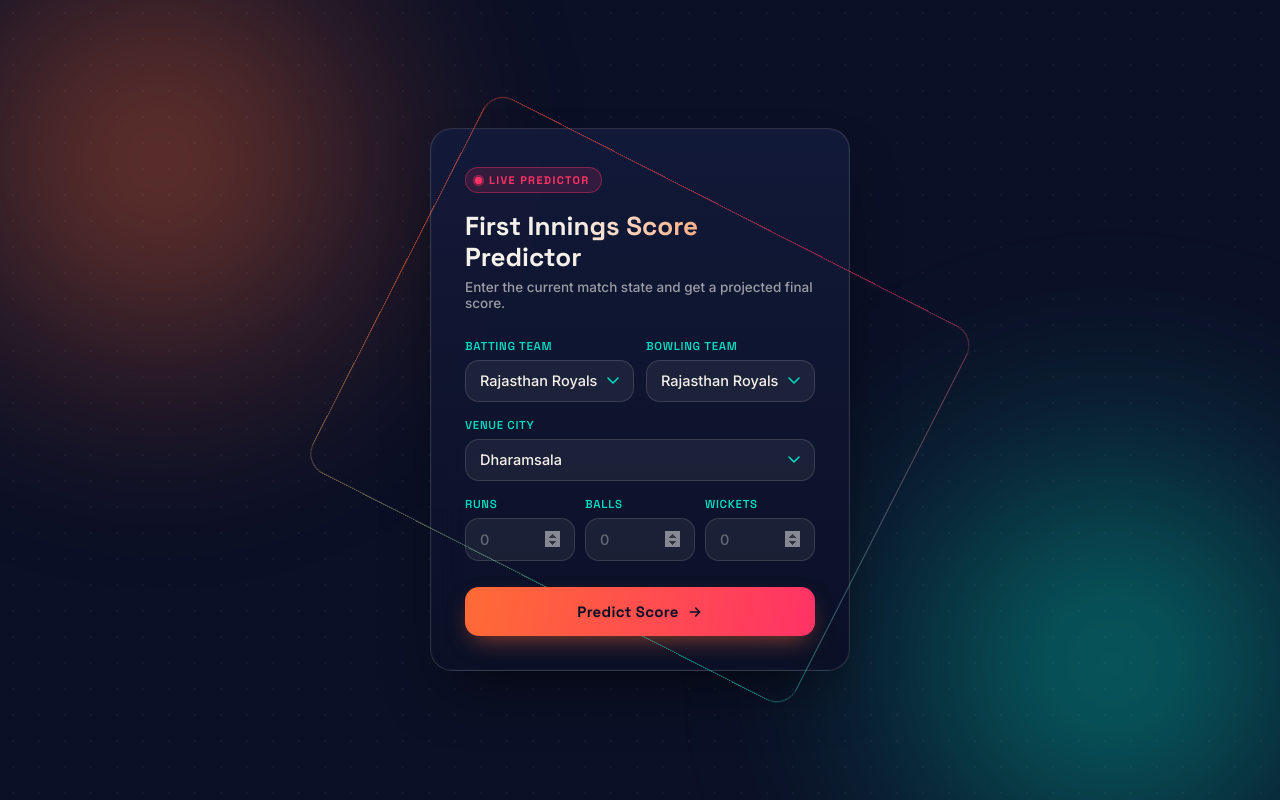
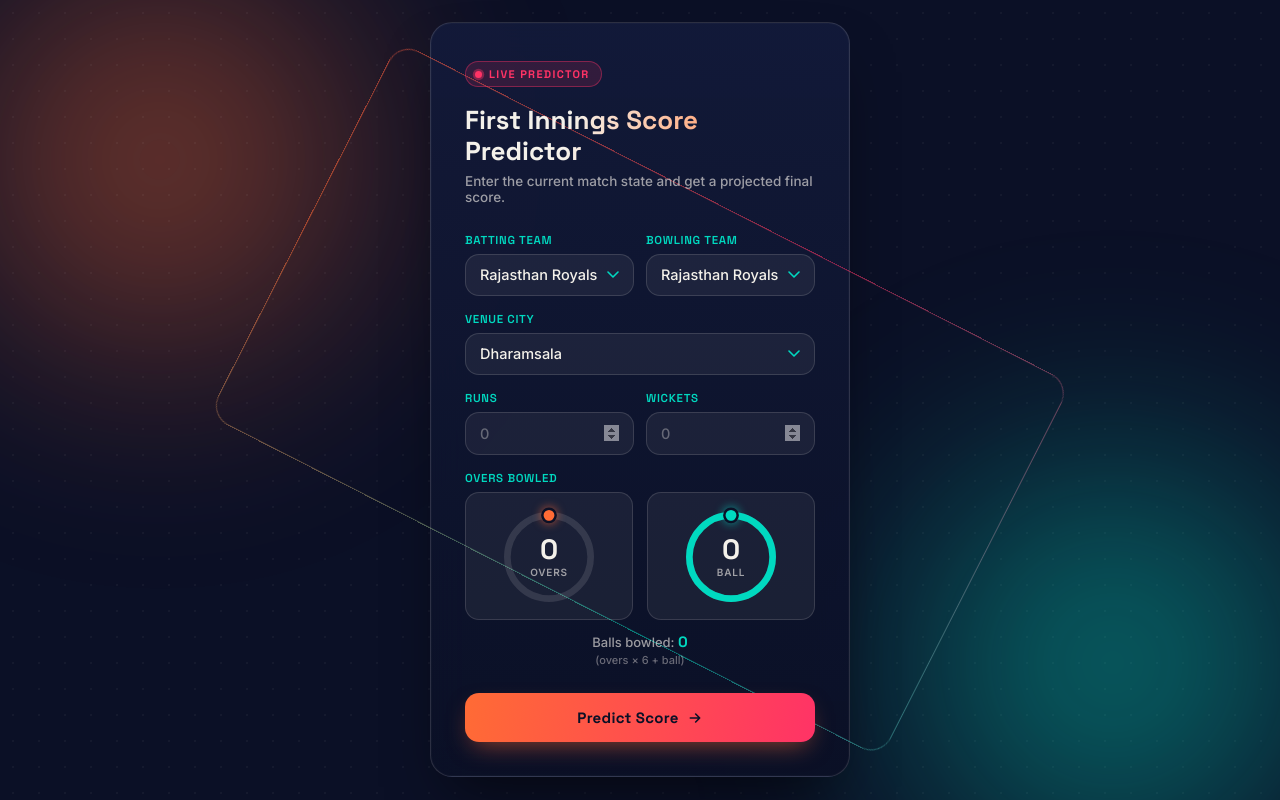
Before and after one commit to nagendragouda390-lgtm/Cricket-score-predictor-ipl, a Flask app: page / in a window 1280 px wide. Run offline with Flask 3, Linux system fonts and the light colour scheme; parts of the project's set-up code (start-up, migrations or seed data) failed here and were passed over.

Commit message:
Add files via upload

```diff
--- a/templates/index.html
+++ b/templates/index.html
@@ -48,15 +48,10 @@
       </select>
     </div>
 
-    <div class="row-3">
+    <div class="row-2">
       <div class="field">
         <label for="curr_run">Runs</label>
         <input type="number" name="curr_run" id="curr_run" placeholder="0" required>
-      </div>
-
-      <div class="field">
-        <label for="balls">Balls</label>
-        <input type="number" name="balls" id="balls" placeholder="0" required>
       </div>
 
       <div class="field">
@@ -64,6 +59,43 @@
         <input type="number" name="wicket" id="wicket" placeholder="0" required>
       </div>
     </div>
+
+    <div class="field">
+      <label>Overs Bowled</label>
+      <div class="dial-row">
+
+        <div class="dial" id="dial-over" data-min="0" data-max="19" data-value="0">
+          <svg class="dial-svg" viewBox="0 0 120 120">
+            <circle class="dial-track" cx="60" cy="60" r="50"></circle>
+            <circle class="dial-progress" id="dial-over-progress" cx="60" cy="60" r="50"></circle>
+            <circle class="dial-handle" id="dial-over-handle" cx="60" cy="10" r="8"></circle>
+          </svg>
+          <div class="dial-readout">
+            <span class="dial-value" id="dial-over-value">0</span>
+            <span class="dial-unit">overs</span>
+          </div>
+        </div>
+
+        <div class="dial" id="dial-ball" data-min="0" data-max="5" data-value="0">
+          <svg class="dial-svg" viewBox="0 0 120 120">
+            <circle class="dial-track" cx="60" cy="60" r="50"></circle>
+            <circle class="dial-progress teal" id="dial-ball-progress" cx="60" cy="60" r="50"></circle>
+            <circle class="dial-handle teal" id="dial-ball-handle" cx="60" cy="10" r="8"></circle>
+          </svg>
+          <div class="dial-readout">
+            <span class="dial-value" id="dial-ball-value">0</span>
+            <span class="dial-unit">ball</span>
+          </div>
+        </div>
+
+      </div>
+      <div class="dial-summary">
+        Balls bowled: <strong id="balls-total">0</strong>
+        <span class="dial-formula">(overs × 6 + ball)</span>
+      </div>
+    </div>
+
+    <input type="hidden" name="balls" id="balls" value="0">
 
     <button type="submit">
       Predict Score
@@ -74,5 +106,121 @@
 
 </div>
 
+<script>
+(function(){
+  const RADIUS = 50;
+  const CX = 60, CY = 60;
+  const CIRCUMFERENCE = 2 * Math.PI * RADIUS;
+
+  function setupDial(rootId, progressId, handleId, valueId, onChange){
+    const root = document.getElementById(rootId);
+    const progress = document.getElementById(progressId);
+    const handle = document.getElementById(handleId);
+    const valueEl = document.getElementById(valueId);
+    const svg = root.querySelector('.dial-svg');
+
+    const min = parseInt(root.dataset.min, 10);
+    const max = parseInt(root.dataset.max, 10);
+    let value = parseInt(root.dataset.value, 10) || min;
+
+    progress.style.strokeDasharray = CIRCUMFERENCE;
+
+    function angleForValue(v){
+      // 0 to 360 degrees mapped across min..max, starting at top (12 o'clock)
+      const frac = (v - min) / (max - min);
+      return frac * 360;
+    }
+
+    function render(){
+      const angleDeg = angleForValue(value);
+      const angleRad = (angleDeg - 90) * (Math.PI / 180);
+      const hx = CX + RADIUS * Math.cos(angleRad);
+      const hy = CY + RADIUS * Math.sin(angleRad);
+      handle.setAttribute('cx', hx.toFixed(2));
+      handle.setAttribute('cy', hy.toFixed(2));
+
+      const frac = angleDeg / 360;
+      const offset = CIRCUMFERENCE * (1 - frac);
+      progress.style.strokeDashoffset = offset;
+
+      valueEl.textContent = value;
+      root.dataset.value = value;
+      onChange(value);
+    }
+
+    function valueFromPointer(clientX, clientY){
+      const rect = svg.getBoundingClientRect();
+      const px = clientX - rect.left - rect.width / 2;
+      const py = clientY - rect.top - rect.height / 2;
+      let angleDeg = Math.atan2(px, -py) * (180 / Math.PI);
+      if (angleDeg < 0) angleDeg += 360;
+      const frac = angleDeg / 360;
+      let v = Math.round(min + frac * (max - min));
+      if (v > max) v = max;
+      if (v < min) v = min;
+      return v;
+    }
+
+    let dragging = false;
+
+    function pointerDown(e){
+      dragging = true;
+      root.classList.add('dragging');
+      pointerMove(e);
+      e.preventDefault();
+    }
+    function pointerMove(e){
+      if (!dragging) return;
+      const point = e.touches ? e.touches[0] : e;
+      value = valueFromPointer(point.clientX, point.clientY);
+      render();
+    }
+    function pointerUp(){
+      dragging = false;
+      root.classList.remove('dragging');
+    }
+
+    svg.addEventListener('mousedown', pointerDown);
+    svg.addEventListener('touchstart', pointerDown, {passive:false});
+    window.addEventListener('mousemove', pointerMove);
+    window.addEventListener('touchmove', pointerMove, {passive:false});
+    window.addEventListener('mouseup', pointerUp);
+    window.addEventListener('touchend', pointerUp);
+
+    // keyboard accessibility
+    svg.setAttribute('tabindex', '0');
+    svg.setAttribute('role', 'slider');
+    svg.setAttribute('aria-valuemin', min);
+    svg.setAttribute('aria-valuemax', max);
+    svg.addEventListener('keydown', function(e){
+      if (e.key === 'ArrowUp' || e.key === 'ArrowRight'){
+        value = Math.min(max, value + 1);
+        render();
+        e.preventDefault();
+      } else if (e.key === 'ArrowDown' || e.key === 'ArrowLeft'){
+        value = Math.max(min, value - 1);
+        render();
+        e.preventDefault();
+      }
+    });
+
+    render();
+    return { get: () => value };
+  }
+
+  function updateTotal(){
+    const overs = overDial.get();
+    const ball = ballDial.get();
+    const total = overs * 6 + ball;
+    document.getElementById('balls-total').textContent = total;
+    document.getElementById('balls').value = total;
+  }
+
+  const overDial = setupDial('dial-over', 'dial-over-progress', 'dial-over-handle', 'dial-over-value', updateTotal);
+  const ballDial = setupDial('dial-ball', 'dial-ball-progress', 'dial-ball-handle', 'dial-ball-value', updateTotal);
+  updateTotal();
+})();
+</script>
+
 </body>
 </html>
```
